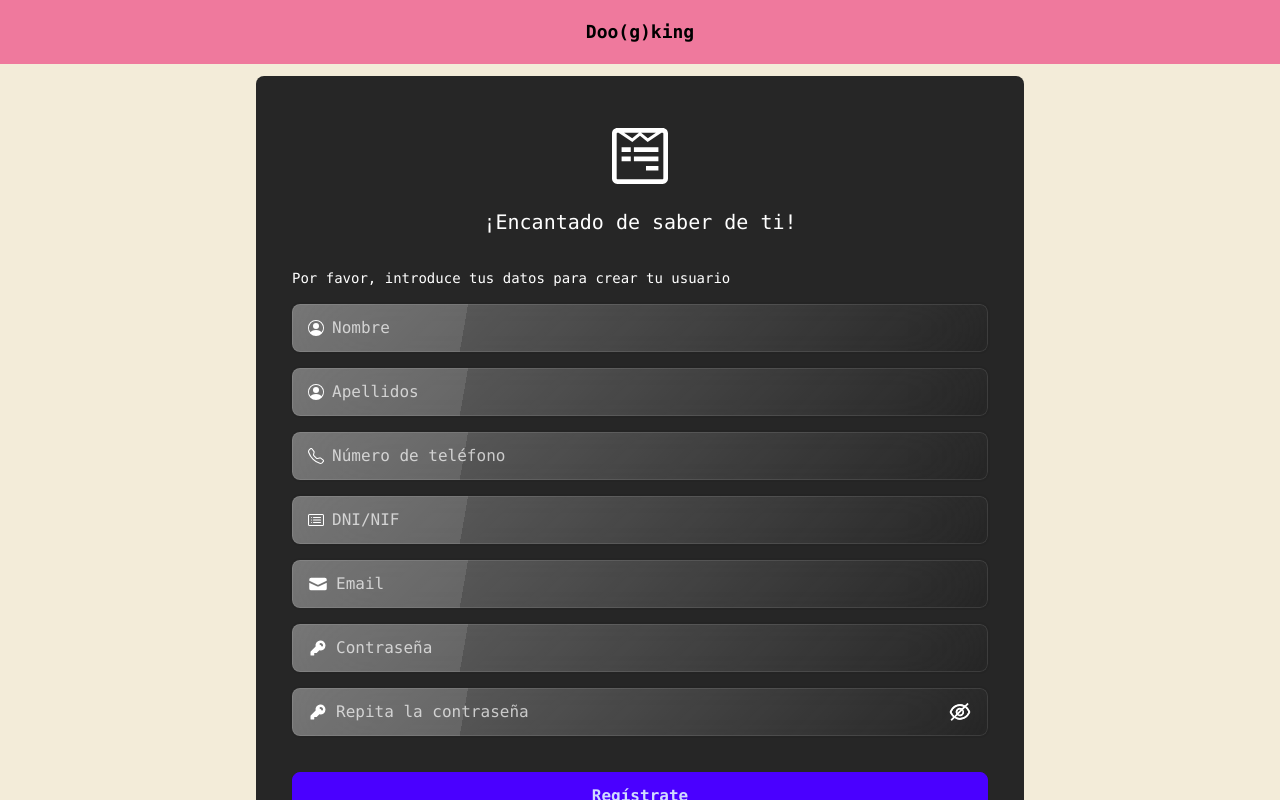
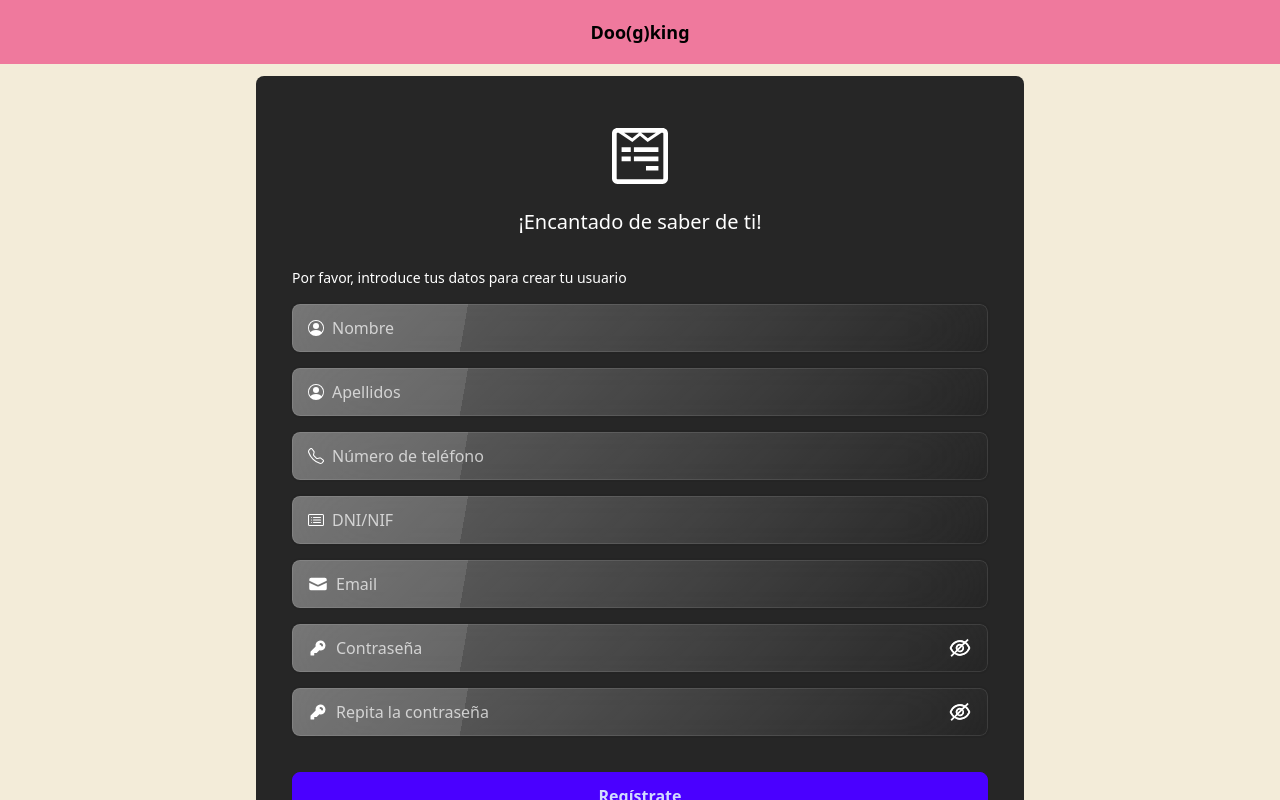
Before and after one commit to b00tc4mp/isdi-parttime-202406, a React (Vite) app in the folder staff/carlos-fernandez/project/app/: page /sign-up in a window 1280 px wide. Built offline with nearby package versions, Linux system fonts and the light colour scheme.

Commit message:
fixing errors, font-sans and background color #255

```diff
--- a/staff/carlos-fernandez/project/app/index.html
+++ b/staff/carlos-fernandez/project/app/index.html
@@ -1,5 +1,5 @@
 <!DOCTYPE html>
-<html lang="en">
+<html lang="en" data-theme="garden">
   <head>
     <meta charset="UTF-8" />
     <link
@@ -7,8 +7,15 @@
       type="image/svg+xml"
       href="https://dosrosaspetresort.es/wp-content/uploads/2024/08/cropped-logovertical.png"
     />
+
     <meta name="viewport" content="width=device-width, initial-scale=1.0" />
     <title>Do.ogking</title>
+    <link rel="preconnect" href="https://fonts.googleapis.com" />
+    <link rel="preconnect" href="https://fonts.gstatic.com" crossorigin />
+    <link
+      href="https://fonts.googleapis.com/css2?family=Noto+Sans+JP:wght@100..900&display=swap"
+      rel="stylesheet"
+    />
   </head>
   <body>
     <div id="root"></div>
--- a/staff/carlos-fernandez/project/app/src/App.jsx
+++ b/staff/carlos-fernandez/project/app/src/App.jsx
@@ -7,7 +7,7 @@ import {
   useLocation,
   useNavigate,
 } from "react-router-dom";
-import "react-tooltip/dist/react-tooltip.css";
+
 function App() {
   return (
     <ModalContext.Provider>
--- a/staff/carlos-fernandez/project/app/src/components/icons.jsx
+++ b/staff/carlos-fernandez/project/app/src/components/icons.jsx
@@ -94,13 +94,13 @@ export function IconUsername(props) {
       width="16"
       height="16"
       fill="currentColor"
-      class="bi bi-person-circle"
+      className="bi bi-person-circle"
       viewBox="0 0 16 16"
       {...props}
     >
       <path d="M11 6a3 3 0 1 1-6 0 3 3 0 0 1 6 0" />
       <path
-        fill-rule="evenodd"
+        fillRule="evenodd"
         d="M0 8a8 8 0 1 1 16 0A8 8 0 0 1 0 8m8-7a7 7 0 0 0-5.468 11.37C3.242 11.226 4.805 10 8 10s4.757 1.225 5.468 2.37A7 7 0 0 0 8 1"
       />
     </svg>
@@ -114,7 +114,7 @@ export function IconPhone(props) {
       width="16"
       height="16"
       fill="currentColor"
-      class="bi bi-telephone"
+      className="bi bi-telephone"
       viewBox="0 0 16 16"
       {...props}
     >
@@ -159,7 +159,7 @@ export function IconNif(props) {
       width="16"
       height="16"
       fill="currentColor"
-      class="bi bi-card-list"
+      className="bi bi-card-list"
       viewBox="0 0 16 16"
       {...props}
     >
--- a/staff/carlos-fernandez/project/app/src/components/signUpForm.jsx
+++ b/staff/carlos-fernandez/project/app/src/components/signUpForm.jsx
@@ -2,7 +2,6 @@ import { Link } from "react-router-dom";
 import {
   IconEmail,
   IconHidePassword,
-  IconLogin,
   IconPassword,
   IconShowPassword,
   IconSignup,
@@ -21,7 +20,7 @@ function SignupForm({ className, onSubmit }) {
 
   const submit = (event) => {
     event.preventDefault();
-
+    debugger;
     const {
       username: inputUsername,
       surname: inputsurname,
@@ -33,19 +32,20 @@ function SignupForm({ className, onSubmit }) {
     } = event.target;
 
     const newErrors = [];
-    if (!Validator.username(inputUsername)) {
+
+    if (!Validator.username(inputUsername.value)) {
       newErrors.push(new Errors.UsernameNotValidError("Username is not valid"));
       newErrors[newErrors.length - 1].order = 1;
       inputPhoneNumber.focus();
     }
 
-    if (!Validator.surname(inputsurname)) {
+    if (!Validator.surname(inputsurname.value)) {
       newErrors.push(new Errors.SurnameNotValidError("Surname is not valid"));
       newErrors[newErrors.length - 1].order = 2;
       inputPhoneNumber.focus();
     }
 
-    if (!Validator.phoneNumber(inputPhoneNumber)) {
+    if (!Validator.phoneNumber(inputPhoneNumber.value)) {
       newErrors.push(
         new Errors.PhoneNumberNotValidError("Phone number is not valid")
       );
@@ -53,13 +53,13 @@ function SignupForm({ className, onSubmit }) {
       inputPhoneNumber.focus();
     }
 
-    if (!Validator.nif(inputNif)) {
+    if (!Validator.nif(inputNif.value)) {
       newErrors.push(new Errors.NifNotValidError("DNI format is not valid"));
       newErrors[newErrors.length - 1].order = 4;
       inputPhoneNumber.focus();
     }
 
-    if (!Validator.email(inputEmail)) {
+    if (!Validator.email(inputEmail.value)) {
       newErrors.push(
         new Errors.EmailNotValidError("Email format is not valid")
       );
@@ -67,7 +67,7 @@ function SignupForm({ className, onSubmit }) {
       inputEmail.focus();
     }
 
-    if (!Validator.password(inputPassword)) {
+    if (!Validator.password(inputPassword.value)) {
       newErrors.push(
         new Errors.PasswordNotValidError("Password format is not valid")
       );
@@ -147,6 +147,7 @@ function SignupForm({ className, onSubmit }) {
                   type="text"
                   id="username"
                   name="username"
+                  autoComplete="username"
                   placeholder="Nombre"
                   className="grow focus:text-white placeholder:text-white placeholder:text-opacity-70"
                 />
@@ -155,8 +156,9 @@ function SignupForm({ className, onSubmit }) {
                 <IconUsername fill="white" />
                 <input
                   type="text"
-                  id="username"
-                  name="username"
+                  id="surname"
+                  name="surname"
+                  autoComplete="family-name"
                   placeholder="Apellidos"
                   className="grow focus:text-white placeholder:text-white placeholder:text-opacity-70"
                 />
@@ -165,8 +167,9 @@ function SignupForm({ className, onSubmit }) {
                 <IconPhone fill="white" />
                 <input
                   type="text"
-                  id="username"
-                  name="username"
+                  id="phoneNumber"
+                  name="phoneNumber"
+                  autoComplete="tel"
                   placeholder="Número de teléfono"
                   className="grow focus:text-white placeholder:text-white placeholder:text-opacity-70"
                 />
@@ -175,8 +178,9 @@ function SignupForm({ className, onSubmit }) {
                 <IconNif fill="white" />
                 <input
                   type="text"
-                  id="username"
-                  name="username"
+                  id="nif"
+                  name="nif"
+                  autoComplete="off"
                   placeholder="DNI/NIF"
                   className="grow focus:text-white placeholder:text-white placeholder:text-opacity-70"
                 />
@@ -185,32 +189,44 @@ function SignupForm({ className, onSubmit }) {
                 <IconEmail fill="white" />
                 <input
                   type="text"
-                  id="username"
-                  name="username"
+                  id="email"
+                  name="email"
+                  autoComplete="email"
                   placeholder="Email"
                   className="grow focus:text-white placeholder:text-white placeholder:text-opacity-70"
                 />
               </label>
               <label className="input input-bordered input-ghost glass flex items-center gap-2 mb-4">
                 <IconPassword fill="white" />
-                <Tooltip id="my-tooltip" />
+                <Tooltip id="passwordTooltip" />
                 <input
-                  data-tooltip-id="my-tooltip"
+                  data-tooltip-id="passwordTooltip"
                   data-tooltip-content="Debe contener al menos 8 carácteres, mayúscula y carácteres especiales"
                   data-tooltip-place="top"
-                  type="text"
-                  id="username"
-                  name="username"
+                  type="password"
+                  id="password"
+                  name="password"
+                  autoComplete="off"
                   placeholder="Contraseña"
                   className="grow focus:text-white placeholder:text-white placeholder:text-opacity-70"
                 />
+                <button
+                  className="swap swap-flip swap-active btn btn-xs p-2 btn-ghost btn-circle text-white"
+                  type="button"
+                  data-showpassword="true"
+                  onClick={() => showPassword("showpassword", "password")}
+                >
+                  <IconHidePassword className="swap-on w-6 h-6" />
+                  <IconShowPassword className="swap-of w-6 h-6" />
+                </button>
               </label>
               <label className="input input-bordered input-ghost glass flex items-center gap-2 mb-4">
                 <IconPassword fill="white" />
                 <input
-                  type="text"
-                  id="username"
-                  name="username"
+                  type="password"
+                  id="repeatPassword"
+                  name="repeatPassword"
+                  autoComplete="off"
                   placeholder="Repita la contraseña"
                   className="grow focus:text-white placeholder:text-white placeholder:text-opacity-70"
                 />
--- a/staff/carlos-fernandez/project/app/src/index.css
+++ b/staff/carlos-fernandez/project/app/src/index.css
@@ -3,7 +3,7 @@
 @tailwind utilities;
 
 body {
-  @apply bg-customBackground w-screen h-screen max-w-full text-white font-mono;
+  @apply bg-customBackground w-screen h-screen max-w-full text-white font-sans;
 }
 
 @layer components {
@@ -47,8 +47,12 @@ body {
 }
 
 /* Estilo personalizado para sombra con retroiluminación de color */
-.shadow-circle {
+.bg-pink {
   background: rgb(239, 121, 157);
+}
+
+.bg-circle {
+  background: rgb(243, 236, 217);
 }
 
 .shadow-box {
--- a/staff/carlos-fernandez/project/app/src/main.jsx
+++ b/staff/carlos-fernandez/project/app/src/main.jsx
@@ -3,6 +3,7 @@ import { createRoot } from "react-dom/client";
 import "./index.css";
 import App from "./App.jsx";
 import { BrowserRouter } from "react-router-dom";
+import "react-tooltip/dist/react-tooltip.css";
 
 createRoot(document.getElementById("root")).render(
   <StrictMode>
--- a/staff/carlos-fernandez/project/app/tailwind.config.js
+++ b/staff/carlos-fernandez/project/app/tailwind.config.js
@@ -16,6 +16,7 @@ module.exports = {
     extend: {
       colors: {
         customBackground: "rgb(243, 236, 217)",
+        textPinkColor: "rgb(239, 121, 157)",
       },
     },
     keyframes: {
@@ -43,7 +44,10 @@ module.exports = {
       "low-pulse": "pulse 2s cubic-bezier(0.4, 0, 0.6, 1) infinite",
       buzzing: "buzzing 2s ease-in-out infinite",
     },
-    fontFamily: fontFamily,
+    fontFamily: {
+      sans: ["Noto Sans Japanese", "sans-serif"],
+    },
+    fontFamily,
     screens: {
       "3xs": { min: "320px" },
       "2xs": { min: "380px" },
@@ -63,40 +67,7 @@ module.exports = {
     },
   },
   daisyui: {
-    themes: [
-      "light",
-      "dark",
-      "cupcake",
-      "bumblebee",
-      "emerald",
-      "corporate",
-      "synthwave",
-      "retro",
-      "cyberpunk",
-      "valentine",
-      "halloween",
-      "garden",
-      "forest",
-      "aqua",
-      "lofi",
-      "pastel",
-      "fantasy",
-      "wireframe",
-      "black",
-      "luxury",
-      "dracula",
-      "cmyk",
-      "autumn",
-      "business",
-      "acid",
-      "lemonade",
-      "night",
-      "coffee",
-      "winter",
-      "dim",
-      "nord",
-      "sunset",
-    ],
+    themes: ["light"],
   },
   plugins: [require("@tailwindcss/typography"), require("daisyui")],
 };
```
Also changed, not shown: staff/carlos-fernandez/project/app/src/pages/Landing.jsx (+11 -11 lines).
